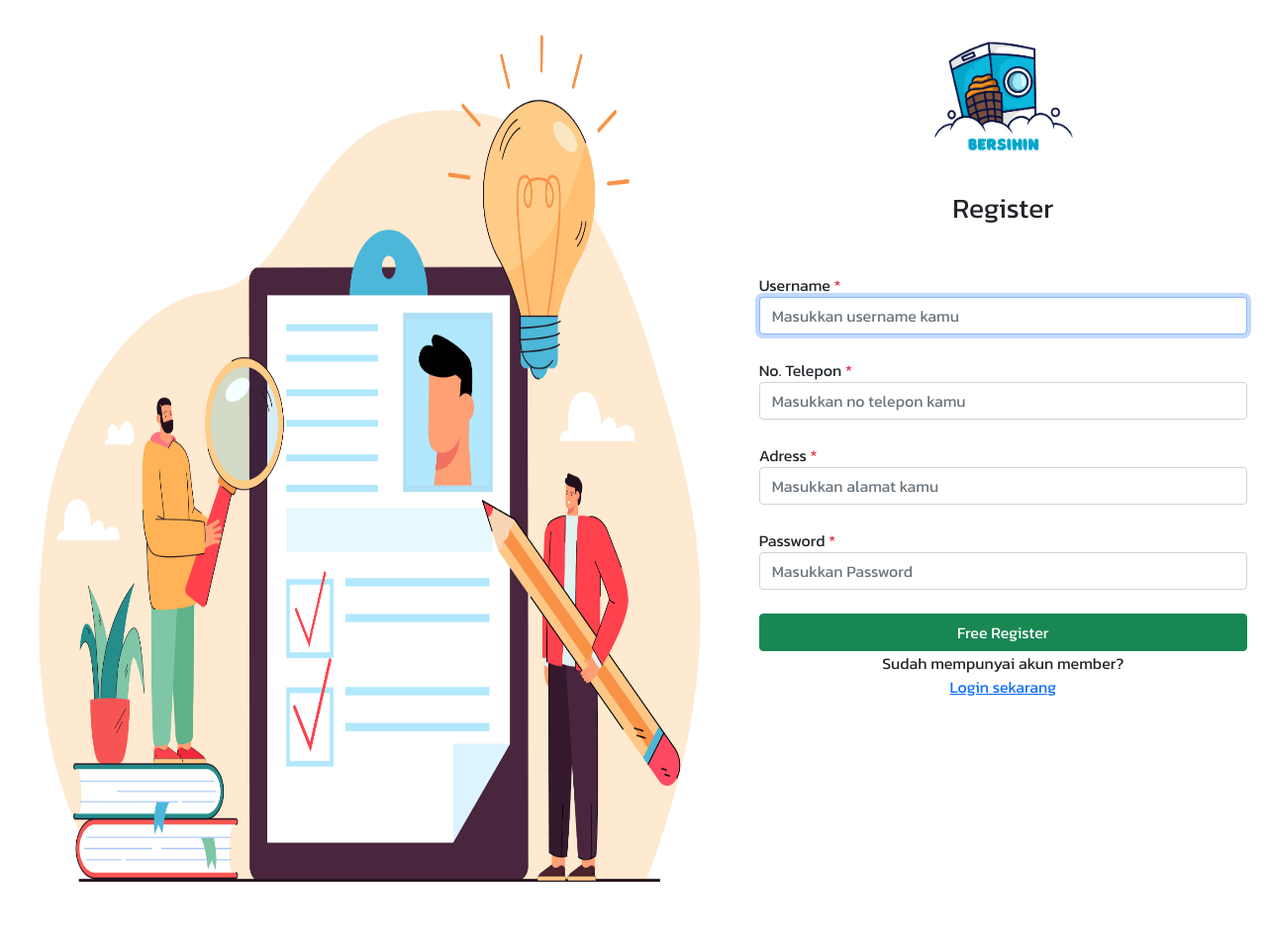
After one commit to ketjehdev/bersihin-app, a PHP site: page /register.php in a window 1280 px wide. The commit adds this page. Shown: the whole page at 99% size. Run offline with PHP 8.4, Linux system fonts and the light colour scheme.

Commit message:
register n update login

```diff
--- a/css/auth.css
+++ b/css/auth.css
@@ -3,8 +3,8 @@
     font-family: 'Kanit', sans-serif;
 }
 
-
 .box-img .bg {
+    background: transparent;
     width: 100%;
     height: 100%;
 }
--- a/login.php
+++ b/login.php
@@ -26,13 +26,13 @@ if (isset($_POST['submit'])) {
         if ($item['password'] == $password) {
             if ($item['role'] == "admin") {
                 $_SESSION["username"] = $item['username'];
-                $_SESSION["no_telpon"] = $item['no_telpon'];
+                $_SESSION["no_telepon"] = $item['no_telepon'];
                 $_SESSION["address"] = $item['address'];
                 $_SESSION["role"] = $item['role'];
                 header("Location: ./admin/index.php");
             } else {
                 $_SESSION["username"] = $item['username'];
-                $_SESSION["no_telpon"] = $item['no_telpon'];
+                $_SESSION["no_telepon"] = $item['no_telepon'];
                 $_SESSION["address"] = $item['address'];
                 $_SESSION["role"] = $item['role'];
                 header("Location: ./user/index.php");
@@ -96,7 +96,7 @@ if (isset($_POST['submit'])) {
                 <input type="password" class="form-control" required placeholder="Masukan password kamu" name="password">
 
                 <button class="btn btn-primary mt-4" style="width: 100%;" name="submit">Masuk</button>
-                <p class="text-center">Belum mempunyai akun? <br> <a href="daftar.php">daftar sekarang!</a></p>
+                <p class="text-center">Belum mempunyai akun? <br> <a href="register.php">daftar sekarang!</a></p>
             </form>
         </div>
     </div>
--- /dev/null
+++ b/register.php
@@ -0,0 +1,92 @@
+<?php
+
+include 'koneksi.php';
+session_start();
+
+if (isset($_POST['submit'])) {
+    $username = $_POST['username'];
+    $password = md5($_POST['password']);
+    $no_telepon = $_POST['no_telepon'];
+    $address = $_POST['address'];
+
+    $sql = "SELECT * FROM users WHERE username='$username'";
+    $result = mysqli_query($conn, $sql);
+
+    if (!$result->num_rows > 0) {
+        $sql = "INSERT INTO users (username, password, no_telepon, address, role)
+					VALUES ('$username', '$password', '$no_telepon', '$address', 'user')";
+        $result = mysqli_query($conn, $sql);
+
+        if ($result) {
+            header('Location: login.php');
+        } else {
+            echo "<script>alert('Woops! Something Wrong Went.')</script>";
+        }
+    } else {
+        echo "<script>alert('Woops! Username Already Exists.')</script>";
+    }
+}
+?>
+
+<!DOCTYPE html>
+<html lang="en">
+<!-- head -->
+
+<head>
+    <meta charset="UTF-8">
+    <meta http-equiv="X-UA-Compatible" content="IE=edge">
+    <meta name="viewport" content="width=device-width, initial-scale=1.0">
+
+    <!-- cdn bootstrap 5 link -->
+    <link href="https://cdn.jsdelivr.net/npm/bootstrap@5.0.2/dist/css/bootstrap.min.css" rel="stylesheet">
+    <!-- end cdn bootstrap 5 link -->
+
+    <!-- link login css -->
+    <link rel="stylesheet" href="./css/auth.css">
+    <!-- end of link login css -->
+
+    <!-- AOS link -->
+    <link href="https://unpkg.com/aos@2.3.1/dist/aos.css" rel="stylesheet">
+    <!-- end of AOS link -->
+
+    <!-- title of cafe shop app -->
+    <title>Register | Bersihin</title>
+    <!-- end of title -->
+</head>
+<!-- end of head -->
+
+<body oncontextmenu="return false;">
+    <div class="banner d-flex" style="width: 100%; height: 100vh;">
+        <div class="col-7 box-img bg-success" style="height: 120vh;">
+            <img src="./img/register.jpg" class="bg">
+        </div>
+        <div class="col-5 forum d-flex flex-column align-items-center">
+            <img src="./img/logo.png" alt="" class="bg_forum">
+            <h3 class="mt-4 mb-0 text-center">Register</h3>
+
+            <form action="" method="POST" style="width: 100%;" class="mx-2 mt-5">
+                <span>Username <span class="text-danger">*</span></span>
+                <input type="text" autofocus class="form-control mb-4" required placeholder="Masukkan username kamu" name="username">
+
+                <span>No. Telepon <span class="text-danger">*</span></span>
+                <input type="text" class="form-control mb-4" required placeholder="Masukkan no telepon kamu" name="no_telepon">
+
+                <span>Adress <span class="text-danger">*</span></span>
+                <input type="text" class="form-control mb-4" required placeholder="Masukkan alamat kamu" name="address">
+
+                <span>Password <span class="text-danger">*</span></span>
+                <input type="password" class="form-control" required placeholder="Masukkan Password" name="password">
+
+                <button class="btn btn-success mt-4" style="width: 100%;" name="submit">Free Register</button>
+                <p class="text-center">Sudah mempunyai akun member? <br> <a href="login.php">Login sekarang</a></p>
+            </form>
+        </div>
+    </div>
+
+    <!-- script cdn bootstrap 5 -->
+    <script src="https://cdn.jsdelivr.net/npm/@popperjs/core@2.9.2/dist/umd/popper.min.js"></script>
+    <script src="https://cdn.jsdelivr.net/npm/bootstrap@5.0.2/dist/js/bootstrap.min.js"></script>
+    <!-- end of script cdn bootstrap 5 -->
+</body>
+
+</html>
```
Also changed, not shown: img/register.jpg (added).
